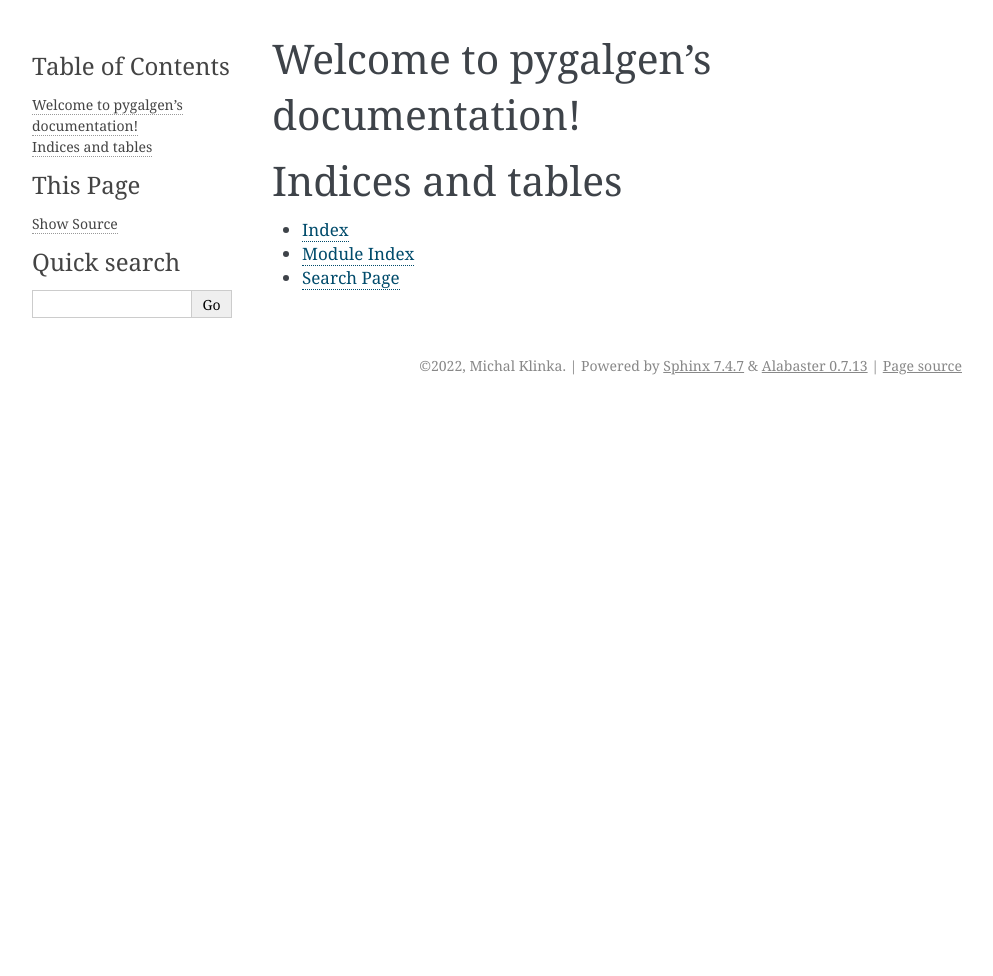
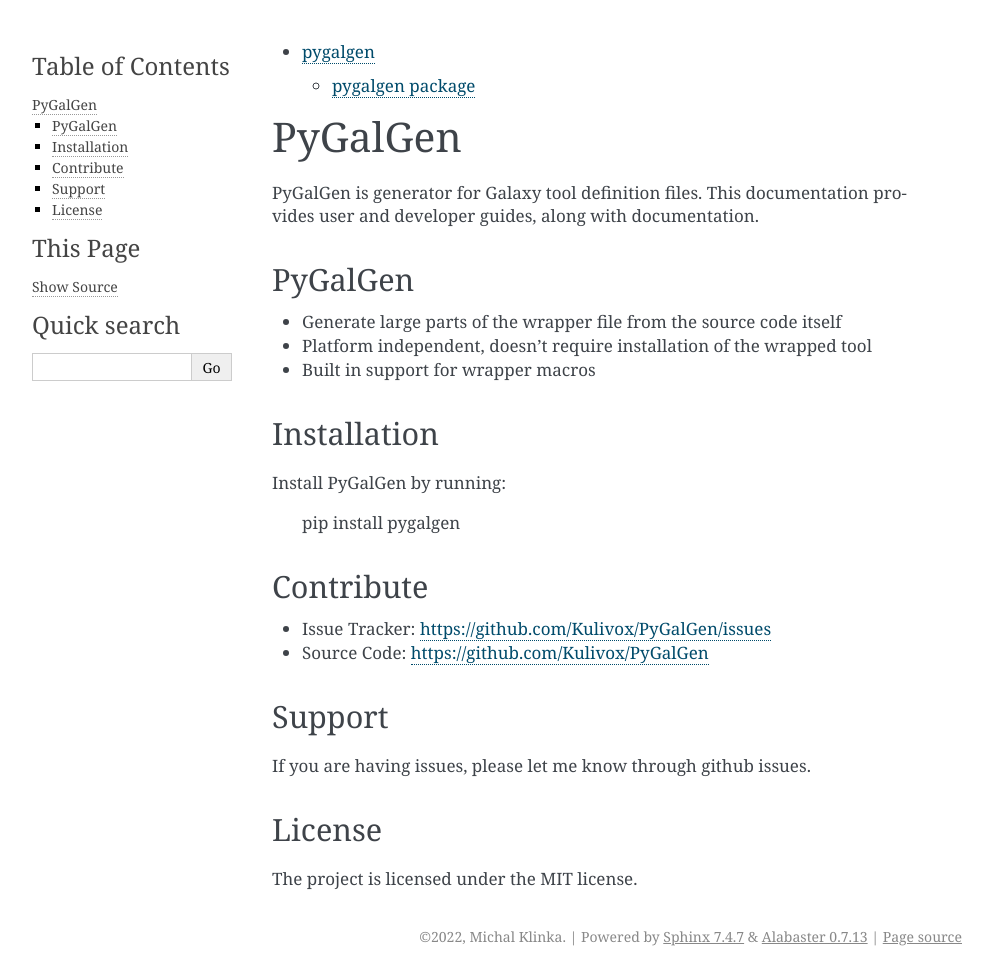
Before and after one commit to Kulivox/PyGalGen, a Sphinx documentation site: the page built from docs/source/index.rst, in a window 1280 px wide. Shown: the whole page, without its empty margins (148-1141 px from the left). Built offline with Sphinx 7.4.7, drawn with Linux system fonts in a browser that asks for light colours; before the commit the page ends 900 px from its top, so only the background shows below that.

Commit message:
feat(docs): generated documentation

```diff
--- a/docs/source/conf.py
+++ b/docs/source/conf.py
@@ -10,9 +10,9 @@
 # add these directories to sys.path here. If the directory is relative to the
 # documentation root, use os.path.abspath to make it absolute, like shown here.
 #
-# import os
-# import sys
-# sys.path.insert(0, os.path.abspath('.'))
+import os
+import sys
+sys.path.insert(0, os.path.abspath('../..'))
 
 
 # -- Project information -----------------------------------------------------
@@ -31,6 +31,7 @@
 # extensions coming with Sphinx (named 'sphinx.ext.*') or your custom
 # ones.
 extensions = [
+    "sphinx.ext.autodoc"
 ]
 
 # Add any paths that contain templates here, relative to this directory.
--- a/docs/source/index.rst
+++ b/docs/source/index.rst
@@ -3,18 +3,44 @@
    You can adapt this file completely to your liking, but it should at least
    contain the root `toctree` directive.
 
-Welcome to pygalgen's documentation!
-====================================
-
 .. toctree::
    :maxdepth: 2
-   :caption: Contents:
+
+   modules
 
 
+PyGalGen
+========
 
-Indices and tables
-==================
+PyGalGen is generator for Galaxy tool definition files.
+This documentation provides user and developer guides, along with documentation.
 
-* :ref:`genindex`
-* :ref:`modindex`
-* :ref:`search`
+PyGalGen
+--------
+
+- Generate large parts of the wrapper file from the source code itself
+- Platform independent, doesn't require installation of the wrapped tool
+- Built in support for wrapper macros
+
+Installation
+------------
+
+Install PyGalGen by running:
+
+    pip install pygalgen
+
+Contribute
+----------
+
+- Issue Tracker: https://github.com/Kulivox/PyGalGen/issues
+- Source Code: https://github.com/Kulivox/PyGalGen
+
+Support
+-------
+
+If you are having issues, please let me know through github issues.
+
+License
+-------
+
+The project is licensed under the MIT license.
--- /dev/null
+++ b/docs/source/modules.rst
@@ -0,0 +1,7 @@
+pygalgen
+========
+
+.. toctree::
+   :maxdepth: 4
+
+   pygalgen
```
Also changed, not shown: docs/source/pygalgen.common.rst (added, +21 -0 lines), docs/source/pygalgen.generator.common.commands.rst (added, +21 -0 lines), docs/source/pygalgen.generator.common.macros.rst (added, +21 -0 lines), docs/source/pygalgen.generator.common.params.rst (added, +21 -0 lines), docs/source/pygalgen.generator.common.rst (added, +48 -0 lines), docs/source/pygalgen.generator.common.source_file_parsing.rst (added, +53 -0 lines), docs/source/pygalgen.generator.default_plugins.assets.rst (added, +10 -0 lines), docs/source/pygalgen.generator.default_plugins.rst (added, +38 -0 lines), docs/source/pygalgen.generator.default_plugins.strategies.rst (added, +53 -0 lines), docs/source/pygalgen.generator.pluggability.rst (added, +37 -0 lines), docs/source/pygalgen.generator.rst (added, +55 -0 lines), docs/source/pygalgen.linter.rst (added, +21 -0 lines), docs/source/pygalgen.rst (added, +20 -0 lines).
